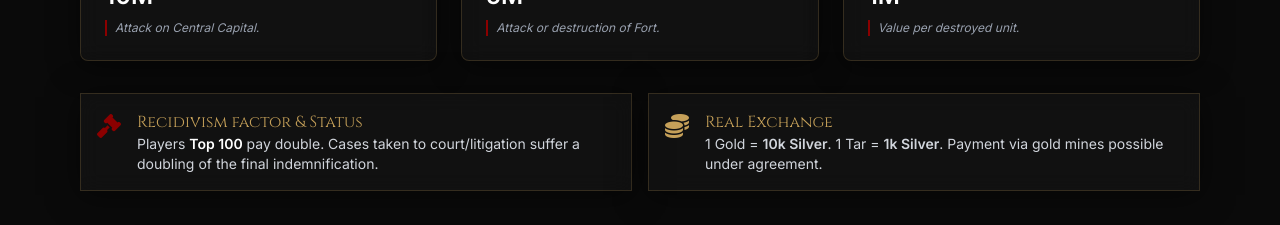
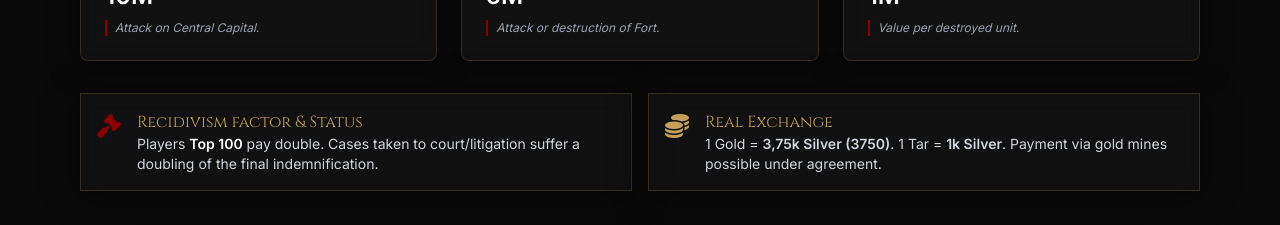
Before and after one commit to Kingdom290Court/Kingdom290, a Vue app in the folder K290CourtPage/: page / in a window 1280 px wide. Shown: the part 840-1065 px from the top of the page. Built offline with nearby package versions, Linux system fonts and the light colour scheme.

Commit message:
feat: atualização da cotação do ouro

```diff
--- a/K290CourtPage/src/components/RulesGrid.vue
+++ b/K290CourtPage/src/components/RulesGrid.vue
@@ -33,7 +33,7 @@
         <i class="fa-solid fa-coins text-kingdom-gold text-2xl mt-1"></i>
         <div>
           <h4 class="font-display text-kingdom-gold">Real Exchange</h4>
-          <p class="text-sm text-gray-300">1 Gold = <strong>10k Silver</strong>. 1 Tar = <strong>1k Silver</strong>. Payment via gold mines possible under agreement.</p>
+          <p class="text-sm text-gray-300">1 Gold = <strong>3,75k Silver (3750)</strong>. 1 Tar = <strong>1k Silver</strong>. Payment via gold mines possible under agreement.</p>
         </div>
       </div>
     </div>
--- a/K290CourtPage/src/data/dataCompensation.js
+++ b/K290CourtPage/src/data/dataCompensation.js
@@ -28,7 +28,7 @@ export const generalInfractions = [
 ];
 
 export const resourceInfractions = [
-    { id: 'res_gold', label: 'Debt: Gold', hasQty: true, qtyLabel: 'Qt of Gold', multiplier: 10000, type: 'resource' },
+    { id: 'res_gold', label: 'Debt: Gold', hasQty: true, qtyLabel: 'Qt of Gold', multiplier: 3750, type: 'resource' },
     { id: 'res_tar',  label: 'Debt: Tar', hasQty: true, qtyLabel: 'Qt of Tar', multiplier: 1000, type: 'resource' },
     { id: 'res_stone', label: 'Debt: Stone', hasQty: true, qtyLabel: 'Stone Amount', multiplier: 0.1, type: 'resource' },
     { id: 'res_wood', label: 'Debt: Wood', hasQty: true, qtyLabel: 'Wood Amount', multiplier: 0.1, type: 'resource' },
--- a/K290CourtPage/src/data/gameRules.js
+++ b/K290CourtPage/src/data/gameRules.js
@@ -74,7 +74,7 @@ export const rules = [
 
   // Resource Infractions (Multipliers)
   export const resourceInfractions = [
-    { label: 'Debt: Gold', hasQty: true, qtyLabel: 'Gold Amount', multiplier: 10000, type: 'resource' },
+    { label: 'Debt: Gold', hasQty: true, qtyLabel: 'Gold Amount', multiplier: 3750, type: 'resource' },
     { label: 'Debt: Tar', hasQty: true, qtyLabel: 'Tar Amount', multiplier: 1000, type: 'resource' },
     { label: 'Debt: Stone', hasQty: true, qtyLabel: 'Stone Amount', multiplier: 0.1, type: 'resource' },
     { label: 'Debt: Wood', hasQty: true, qtyLabel: 'Wood Amount', multiplier: 0.1, type: 'resource' },
```
